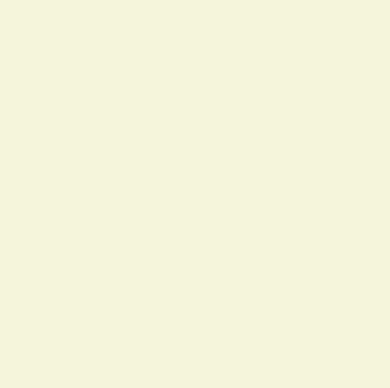
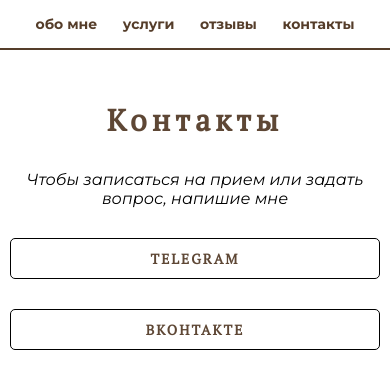
Before and after one commit to pavelbekarev/visitSite, a React (Create React App) app: page /contacts in a window 390 px wide. Before the commit this address had no page. Shown: the top 388 px of the page. Built offline with nearby package versions, Linux system fonts and the light colour scheme.

Commit message:
доверстал контакты, адаптировал

```diff
--- a/src/App.css
+++ b/src/App.css
@@ -6,7 +6,7 @@
 
 .container {
   max-width: 900px;
-  background: rgba(255, 0, 255, 0.1);
+  /* background: rgba(255, 0, 255, 0.1); */
   height: 100%;
   margin: 0 auto;
 }
--- a/src/App.tsx
+++ b/src/App.tsx
@@ -6,6 +6,7 @@
 import { BrowserRouter, Route, Routes } from 'react-router-dom';
 import { Services } from './pages/Services';
 import { Reviews } from './pages/Reviews';
+import { Contacts } from './pages/Contacts';
 
 function App() {
   return (
@@ -16,6 +17,7 @@
           <Route path='/about' element={<AboutMe />}/>
           <Route path='/services' element={<Services />}/>
           <Route path='/reviews' element={<Reviews />}/>
+          <Route path='/contacts' element={<Contacts />}/>
         </Routes>
       </BrowserRouter>
     </>
--- /dev/null
+++ b/src/pages/Contacts.tsx
@@ -0,0 +1,29 @@
+import { HeaderMenu } from "../components/HeaderMenu";
+import "../styles/Contacts.scss";
+
+
+export const Contacts = () => {
+    return (
+        <>
+            <header className='headerMenu_header'>
+                <section>
+                    <div className="container">
+                        <HeaderMenu />
+                    </div>
+                </section>
+            </header>
+            <main>
+                <section>
+                    <div className="container">
+                        <div className="contacts__wrapper">
+                            <h1 className="contacts__h1">Контакты</h1>
+                            <span className="contacts__text">Чтобы записаться на прием или задать вопрос, напишие мне</span>
+                            <a className="social" href="https://web.telegram.org/k/" target="_blank">Telegram</a>
+                            <a className="social" href="https://vk.com/im?sel=152908366" target="_blank">ВКонтакте</a>
+                        </div>
+                    </div>
+                </section>
+            </main>
+        </>
+    );
+}
--- a/src/styles/AboutMe.scss
+++ b/src/styles/AboutMe.scss
@@ -1,7 +1,3 @@
-body {
-    background-color: rgba(245, 245, 220, 1);
-}
-
 .aboutMe__wrapper {
     display: flex;
     flex-direction: column;
--- /dev/null
+++ b/src/styles/Contacts.scss
@@ -0,0 +1,78 @@
+.contacts__wrapper {
+    display: flex;
+    flex-direction: column;
+    justify-content: center;
+    align-items: center;
+    gap: 30px;
+}
+
+.contacts__h1 {
+    text-align: center;
+    font-family: "PTSerif-Regular";
+    font-weight: 900;
+    font-size: 40px;
+    letter-spacing: 5px;
+    color: rgba(85, 61, 42, 0.95);
+    margin-top: 50px;
+}
+
+.contacts__text {
+    font-family: "Montserrat-Italic";
+    font-size: 18px;
+    text-align: center;
+}
+
+.social {
+    display: flex;
+    flex-direction: column;
+    justify-content: center;
+    align-items: center;
+    width: 100%;
+    border: 1px solid black;
+    padding: 10px 0;
+    color: rgba(85, 61, 42, .95);
+    font-family: "PTSerif-Regular";
+    font-weight: 600;
+    text-decoration: none;
+    letter-spacing: 2px;
+    text-transform: uppercase;
+    border-radius: 5px;
+}
+
+
+@media (max-width: 630px) {
+    .contacts__h1 {
+        font-size: 36px;
+    }
+
+    .contacts__text {
+        font-size: 16px;
+        text-align: center;
+    }
+}
+
+@media (max-width: 430px) {
+    .contacts__h1 {
+        font-size: 30px;
+    }
+
+    .contacts__text {
+        font-size: 16px;
+        text-align: center;
+    }
+
+    .social {
+        font-size: 14px;
+    }
+}
+
+@media (max-width: 360px) {
+    .contacts__h1 {
+        font-size: 30px;
+    }
+
+    .contacts__text {
+        font-size: 14px;
+        text-align: center;
+    }
+}
--- a/src/styles/Reviews.scss
+++ b/src/styles/Reviews.scss
@@ -96,6 +96,10 @@
         font-size: 12px;
     }
 
+    .reviews__h1 {
+        font-size: 30px;
+    }
+
     .slider__wrapper {
         padding: 30px 50px;
     }
--- a/src/styles/Services.scss
+++ b/src/styles/Services.scss
@@ -144,3 +144,9 @@
         font-size: 15px;
     }
 }
+
+@media (max-width: 430px) {
+    .services__h1 {
+        font-size: 30px;
+    }
+}
```
